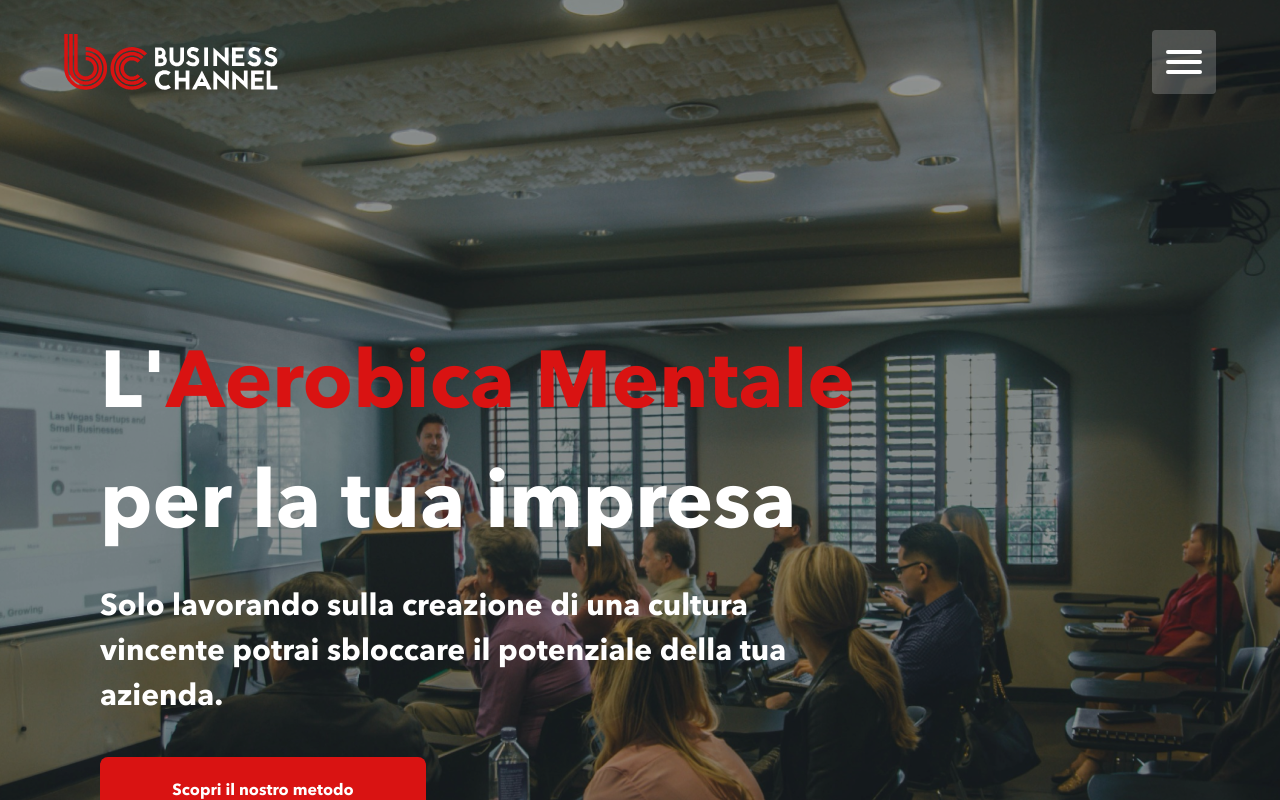
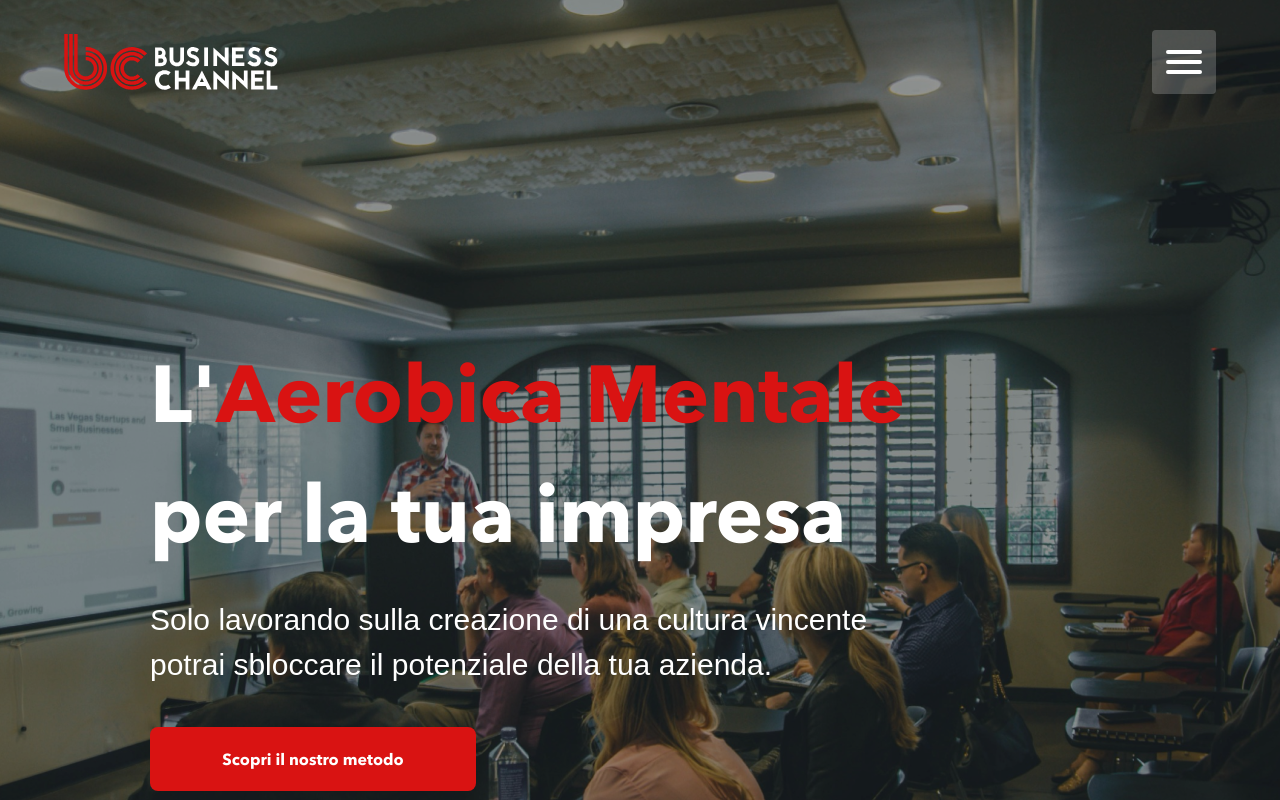
Before and after one commit to emilianogarciaok/bussines-channel, a Next.js app: page / in a window 1280 px wide. Shown: the top 800 px of the page. Built offline with nearby package versions, Linux system fonts and the light colour scheme.

Commit message:
Solved Errors

```diff
--- a/components/Banner.jsx
+++ b/components/Banner.jsx
@@ -23,12 +23,12 @@ export const Banner = () => {
         />
       </div>
       {/* Texts */}
-      <div className="absolute z-10 mx-[20px] mt-[60px]  h-[276px]  text-center lg:w-[760px] md:w-[650px] md:text-start mb-[130px] ml-0 md:ml-[100px]">
+      <div className="absolute z-10 mx-[20px] mt-[90px]  h-[276px]  text-center lg:w-[760px] md:w-[650px] md:text-start mb-[130px] ml-0 md:ml-[150px]">
         <div className=" mb-[24px] text-[35px] font-bold text-white md:text-[50px] lg:text-[70px] xl:text-[80px] font-avenirnext">
           L'<span className="text-primary-500">Aerobica Mentale</span> per la
           tua impresa
         </div>
-        <p className=" mb-[40px] text-[25px] md:text-[30px] text-white">
+        <p className=" mb-[40px] text-[25px] md:text-[30px] text-white font-avenirlight">
           Solo lavorando sulla creazione di una cultura vincente potrai
           sbloccare il potenziale della tua azienda.
         </p>
```
